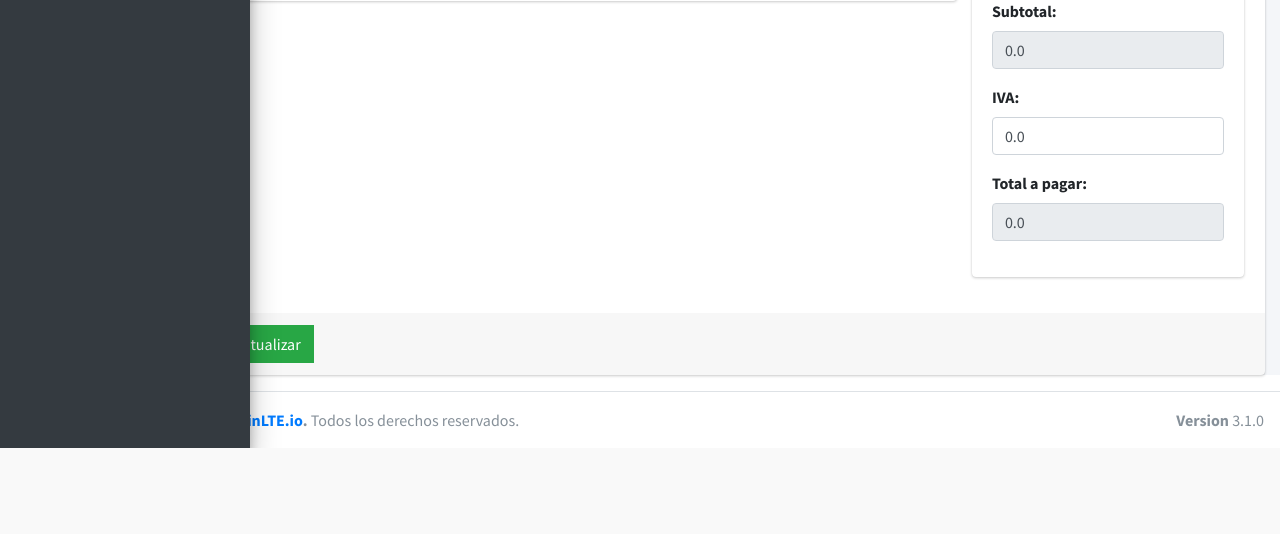
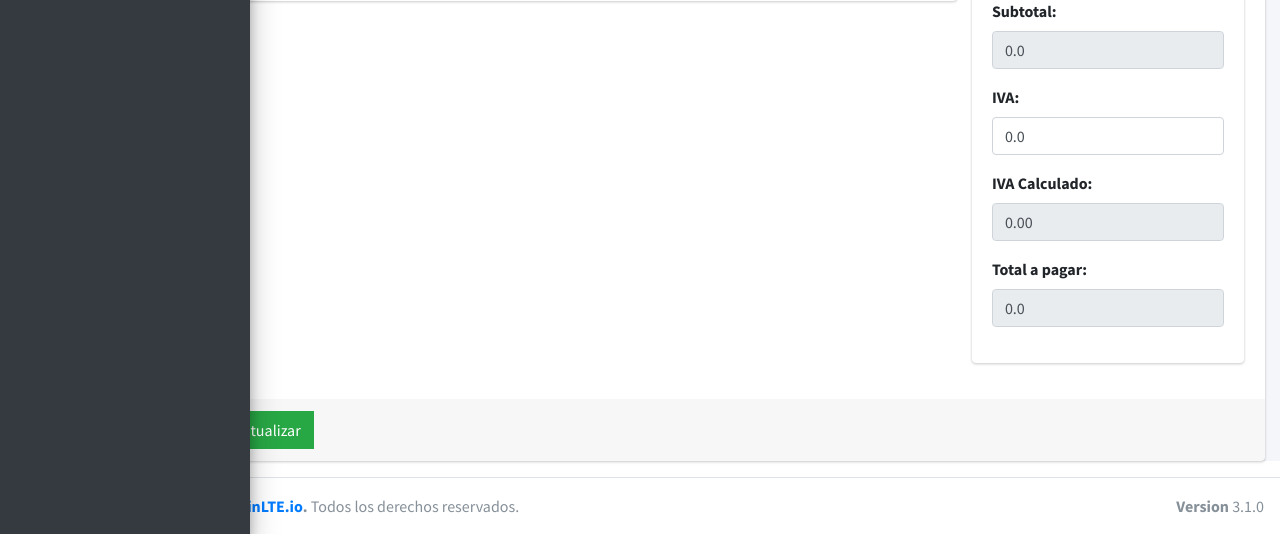
Before and after one commit to jedr82/hades, a Django app: page /sale/add/ in a window 1280 px wide. Shown: the part 429-963 px from the top of the page. Before the commit the page ends 877 px from the top, so only its background shows below. Run offline with Django 4.2, Linux system fonts and the light colour scheme; the visitor is signed in with stand-in values (Sample User, id 1); data that the repository does not hold is empty; some libraries are stand-ins or nearby versions.

Commit message:
nueva actualizacio con el campo cantidad

```diff
--- a/static/js/sale/sale_form.js
+++ b/static/js/sale/sale_form.js
@@ -7,12 +7,31 @@ var vents = {
         total: 0.00,
         products : []
     },
+    calculate_invoice: function () {
+        var subtotal = 0.00;
+        var iva = $('input[name="iva"]').val();
+        $.each(this.items.products, function (pos, dict) {
+            dict.subtotal = dict.cant * parseFloat(dict.pvp);
+            subtotal += dict.subtotal;
+        });
+
+        this.items.subtotal = subtotal;
+        this.items.iva = this.items.subtotal * iva;
+        this.items.total = this.items.subtotal + this.items.iva;
+
+        $('input[name="subtotal"]').val(this.items.subtotal.toFixed(2));
+        $('input[name="ivacalc"]').val(this.items.iva.toFixed(2));
+        $('input[name="total"]').val(this.items.total.toFixed(2));
+    },
     add: function (item) {
         this.items.products.push(item);
         this.list();
     },
     list: function () {
+        this.calculate_invoice();
         $('#tblProducts').DataTable({
+            searching: false,
+            paging: false,
             responsive: true,
             autoWidth: false,
             destroy: true,
@@ -76,12 +95,14 @@ $(function () {
     $('input[name="iva"]').TouchSpin({
         min: 0,
         max: 100,
-        step: 0.1,
+        step: 0.01,
         decimals: 2,
         bootstat: 5,
         maxboostedstep: 10,
         postfix: '%'
-    });
+    }).on('change', function () {
+        vents.calculate_invoice();
+    }).val(0.1);
 
     //Search products
     $('input[name="search"]').autocomplete({
--- a/templates/sale/create.html
+++ b/templates/sale/create.html
@@ -93,6 +93,10 @@
                                 {{ form.iva }}
                             </div>
                             <div class="form-group">
+                                <label>IVA Calculado:</label>
+                                <input type="text" class="form-control" readonly name="ivacalc" value="0.00">
+                            </div>
+                            <div class="form-group">
                                 <label>Total a pagar:</label>
                                 {{ form.total }}
                             </div>
```
Also changed, not shown: core/erp/migrations/0001_initial.py, core/erp/migrations/0002_client.py (deleted), core/erp/migrations/0003_sale_detsale.py (deleted), core/user/migrations/0001_initial.py.
